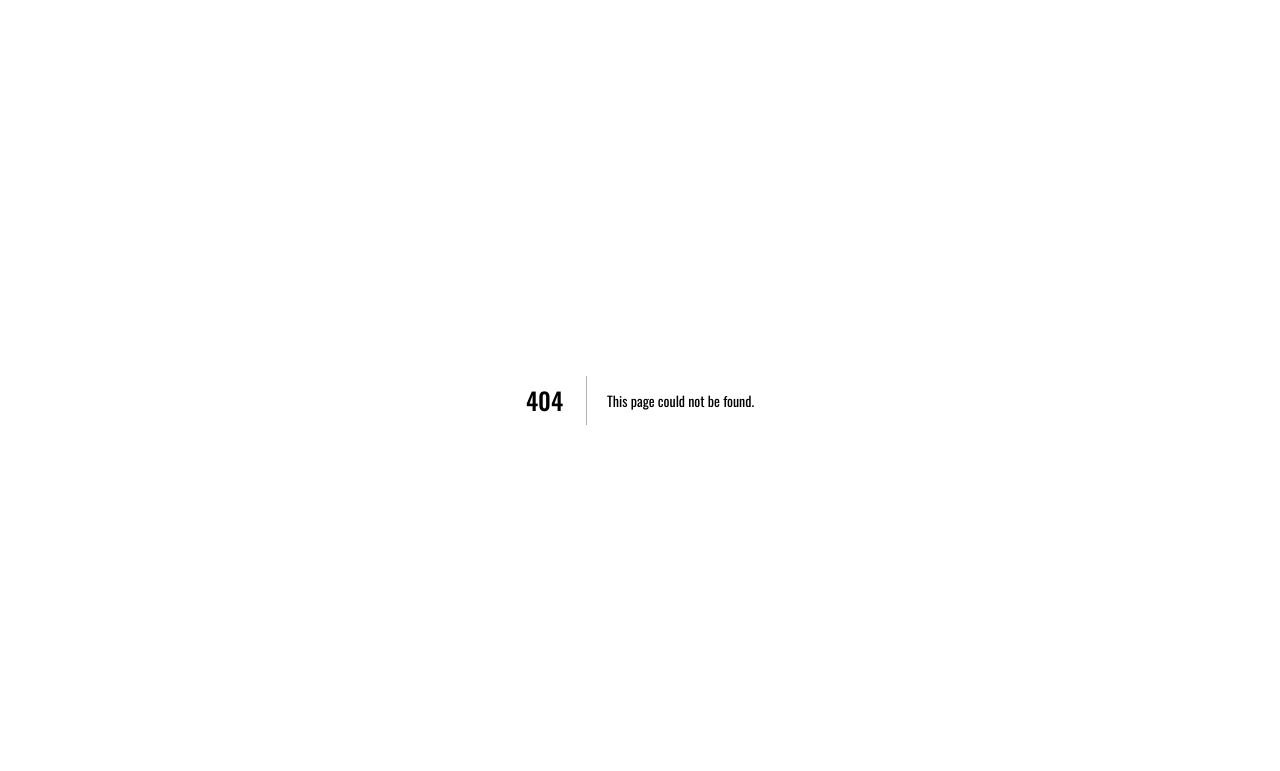
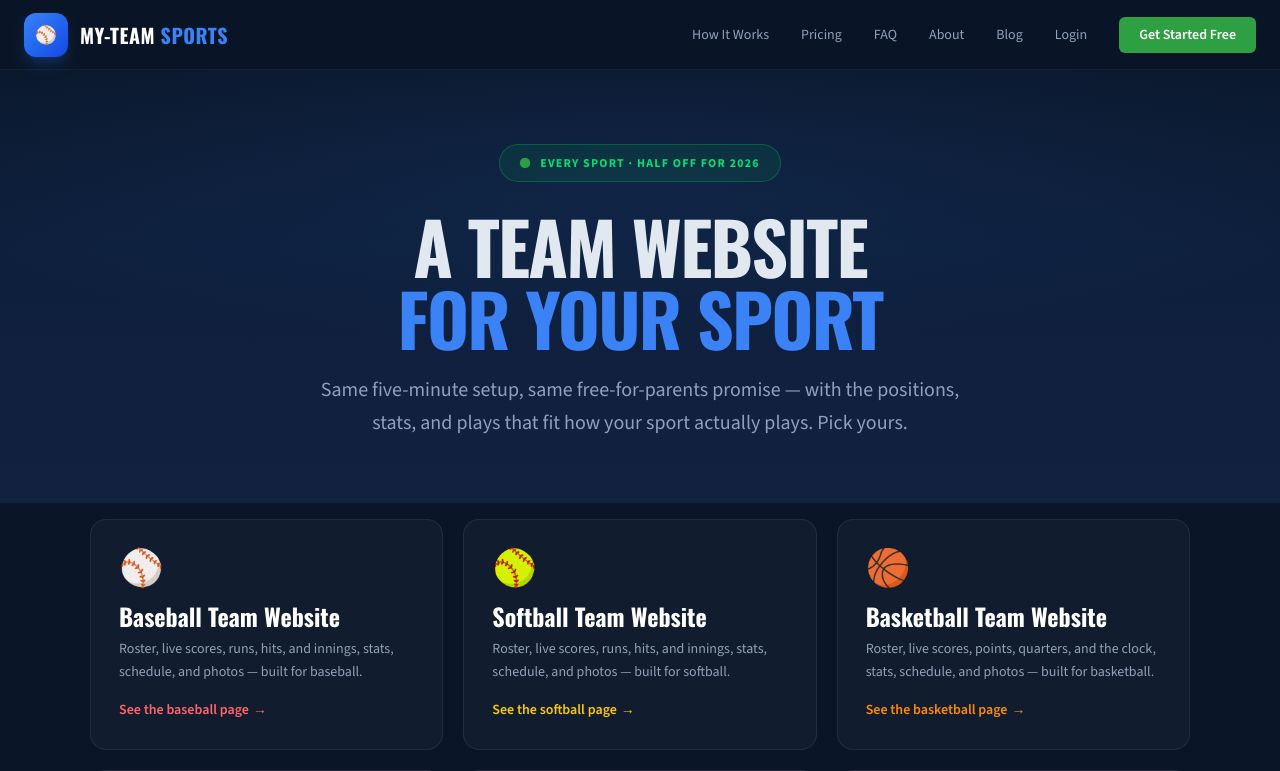
Before and after one commit to Climbo1967/my-teamsports, a Next.js app: page /sports in a window 1280 px wide. Before the commit this address had no page. Shown: the top 771 px of the page. Built offline with nearby package versions, Linux system fonts and the light colour scheme.

Commit message:
Add /sports index hub page

```diff
--- /dev/null
+++ b/src/app/sports/page.js
@@ -0,0 +1,67 @@
+import Link from "next/link";
+import { SiteNav, SiteFooter, CTASection, PageHero } from "@/components/marketing";
+import { getAllSports } from "@/lib/sports";
+
+const SITE_URL = "https://my-teamsports.com";
+
+export const metadata = {
+  title: "Team Websites for Every Youth Sport — Free, No App",
+  description:
+    "Free team websites built for your sport — baseball, softball, basketball, soccer, football, flag football, volleyball, and hockey. Roster, live scores, stats, schedule, and photos. Parents never download an app or pay.",
+  keywords: [
+    "youth sports team website",
+    "team website for every sport",
+    "free team website builder",
+    "sports team app no download",
+  ],
+  alternates: { canonical: "/sports" },
+  openGraph: {
+    title: "Team Websites for Every Youth Sport | My-Team Sports",
+    description:
+      "Free team websites built for your sport — roster, live scores, stats, schedule, and photos. Parents never download an app or pay.",
+    url: `${SITE_URL}/sports`,
+    type: "website",
+  },
+};
+
+export default function SportsIndexPage() {
+  const sports = getAllSports();
+  return (
+    <div className="min-h-screen">
+      <SiteNav />
+      <PageHero
+        badge="Every sport · Half off for 2026"
+        title="A TEAM WEBSITE"
+        accent="FOR YOUR SPORT"
+        subtitle="Same five-minute setup, same free-for-parents promise — with the positions, stats, and plays that fit how your sport actually plays. Pick yours."
+      />
+
+      <section className="px-6 pb-24 pt-4 bg-[var(--color-navy)]">
+        <div className="grid gap-5 sm:grid-cols-2 lg:grid-cols-3 max-w-[1100px] mx-auto">
+          {sports.map((s) => (
+            <Link
+              key={s.slug}
+              href={`/sports/${s.slug}`}
+              className="group block bg-white/[0.03] border border-white/[0.07] rounded-2xl p-7 transition-all duration-200 hover:-translate-y-1 hover:shadow-lg hover:border-blue-500/25 hover:bg-white/[0.05]"
+            >
+              <div className="text-4xl mb-3">{s.emoji}</div>
+              <h2 className="font-[family-name:var(--font-oswald)] text-2xl font-bold text-white mb-1.5">
+                {s.sport} Team Website
+              </h2>
+              <p className="text-slate-400 text-sm leading-relaxed">
+                Roster, live scores, {s.scoring}, stats, schedule, and photos — built for {s.sport.toLowerCase()}.
+              </p>
+              <span className={`inline-flex items-center gap-1 mt-4 text-sm font-semibold ${s.accentText}`}>
+                See the {s.sport.toLowerCase()} page
+                <span className="transition-transform group-hover:translate-x-0.5">→</span>
+              </span>
+            </Link>
+          ))}
+        </div>
+      </section>
+
+      <CTASection />
+      <SiteFooter />
+    </div>
+  );
+}
```
